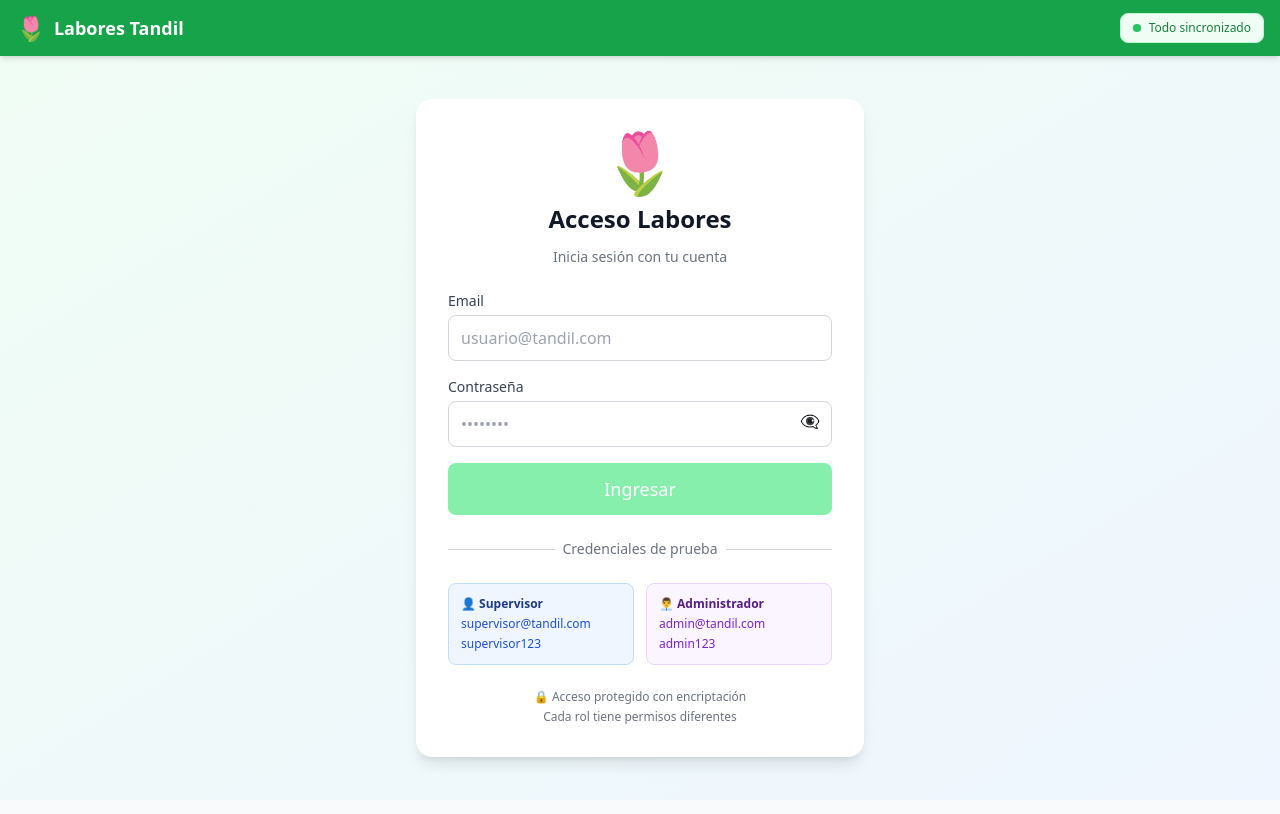
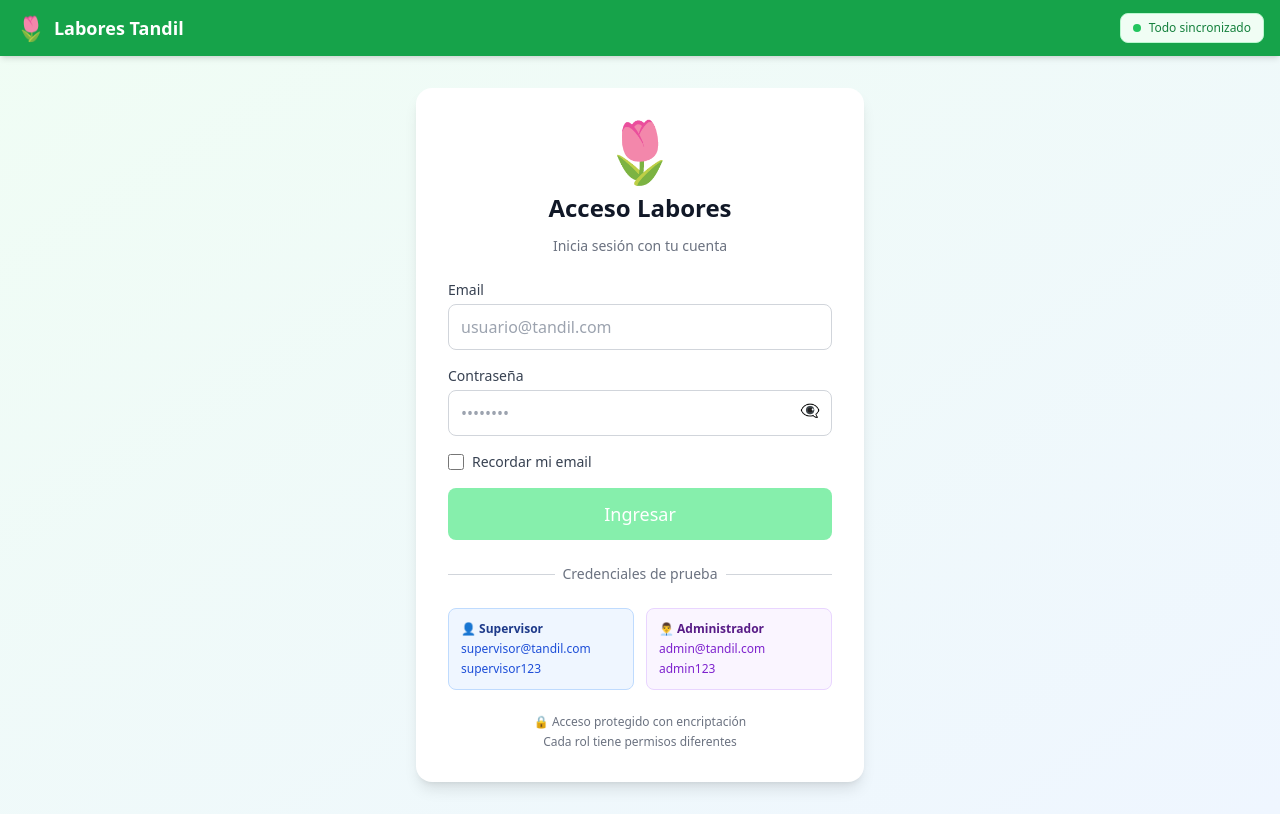
Before and after one commit to GAdrianPedrazaJ/Proyecto_Recoleccion_labores_Tandil_SAS, a React (Vite) app: page /login in a window 1280 px wide. Built offline with nearby package versions, Linux system fonts and the light colour scheme; no server answers.

Commit message:
feat: agregar opción 'Recordar mi email' en login
- Checkbox para recordar email del usuario
- Guarda en localStorage si está marcado
- Restaura email automáticamente al volver a login
- Se limpia si el usuario desmarca la opción

```diff
--- a/src/pages/Login.tsx
+++ b/src/pages/Login.tsx
@@ -11,6 +11,16 @@ export default function Login() {
   const [email, setEmail] = useState('')
   const [contraseña, setContraseña] = useState('')
   const [showPassword, setShowPassword] = useState(false)
+  const [recordar, setRecordar] = useState(false)
+
+  // Restaurar email guardado al cargar
+  useEffect(() => {
+    const emailGuardado = localStorage.getItem('labores-email-recordado')
+    if (emailGuardado) {
+      setEmail(emailGuardado)
+      setRecordar(true)
+    }
+  }, [])
 
   // Si ya está autenticado, redirigir según rol
   useEffect(() => {
@@ -28,6 +38,12 @@ export default function Login() {
     clearError()
     if (!email || !contraseña) {
       return
+    }
+    // Guardar email si el usuario marcó "Recordar"
+    if (recordar) {
+      localStorage.setItem('labores-email-recordado', email)
+    } else {
+      localStorage.removeItem('labores-email-recordado')
     }
     await login(email, contraseña)
   }
@@ -86,6 +102,21 @@ export default function Login() {
                 </button>
               </div>
 
+              {/* Checkbox Recordar */}
+              <div className="flex items-center gap-2">
+                <input
+                  type="checkbox"
+                  id="recordar"
+                  checked={recordar}
+                  onChange={(e) => setRecordar(e.target.checked)}
+                  disabled={isLoading}
+                  className="w-4 h-4 rounded border-gray-300 text-green-600 cursor-pointer"
+                />
+                <label htmlFor="recordar" className="text-sm text-gray-700 cursor-pointer">
+                  Recordar mi email
+                </label>
+              </div>
+
               <Button
                 type="submit"
                 className="w-full"
```
